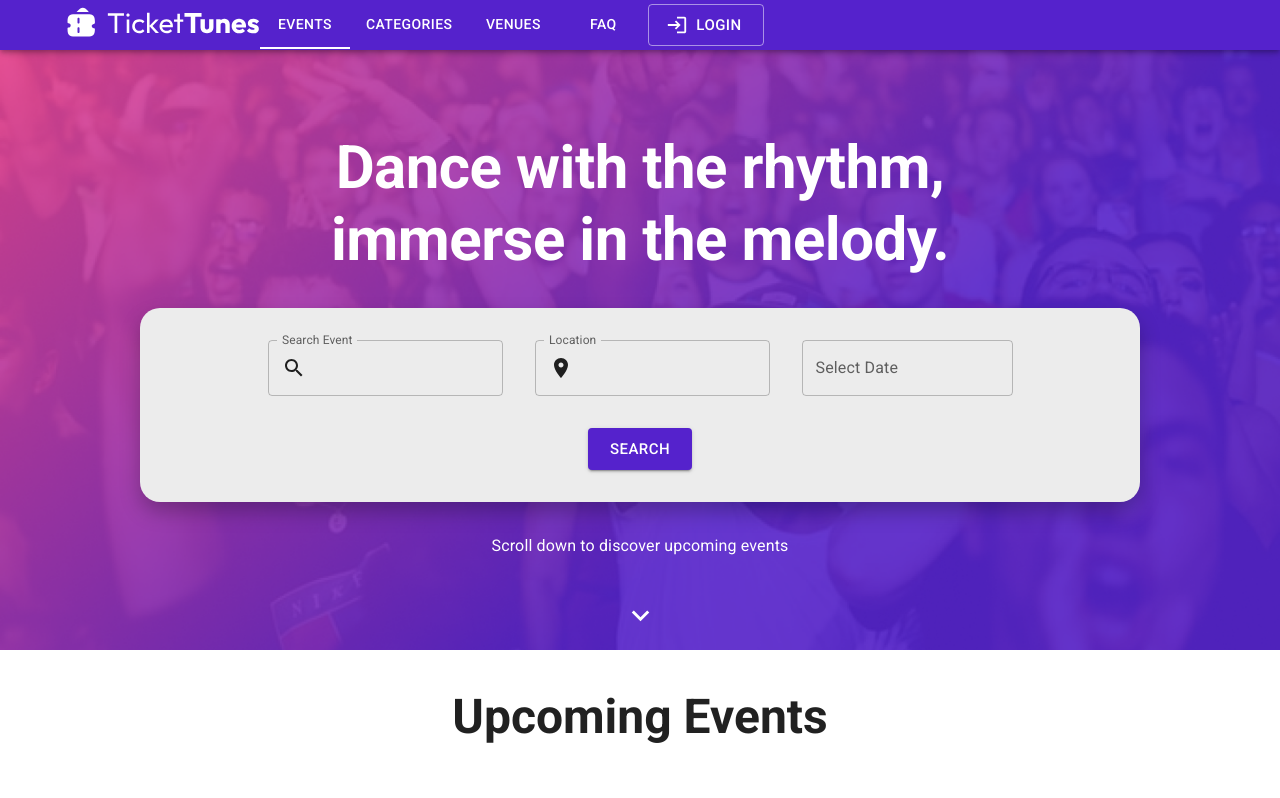
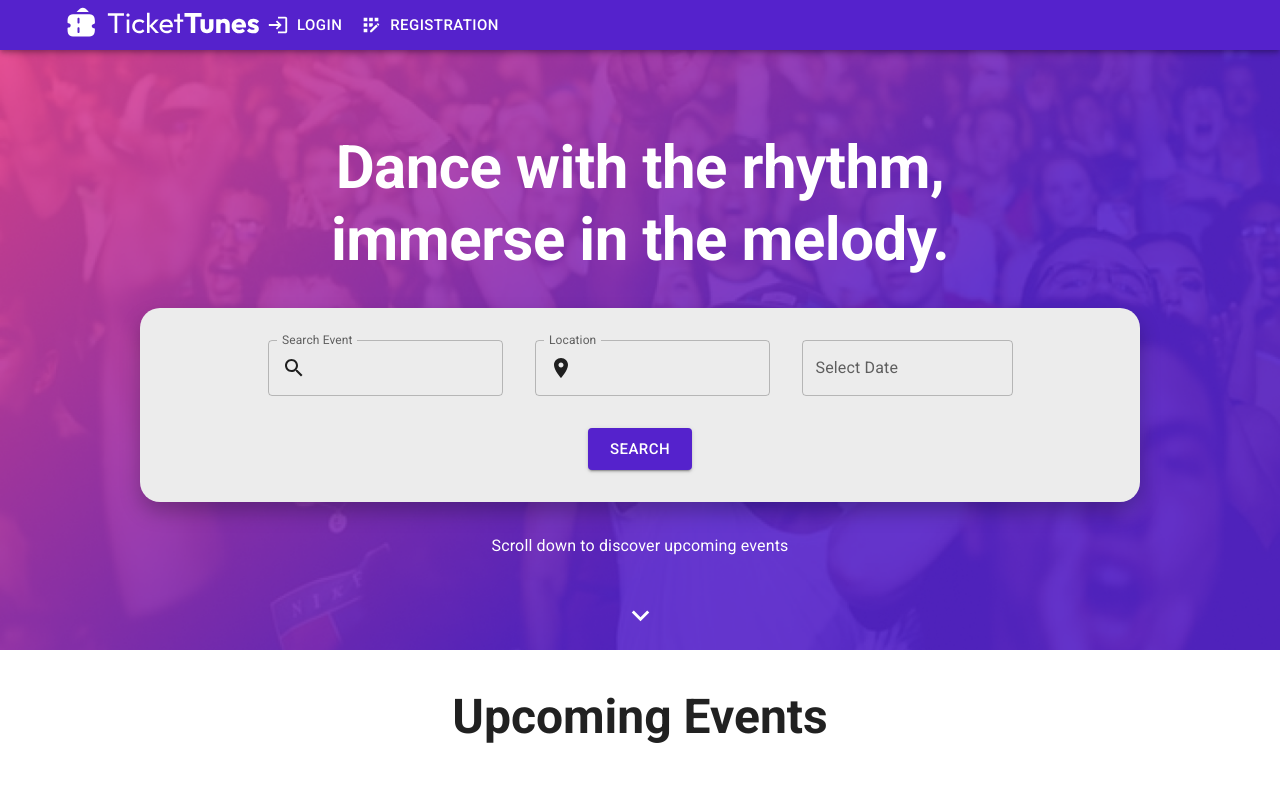
Before and after one commit to amelia-chew-2022/CS203-Project, a React (Create React App) app in the folder frontend/: page / in a window 1280 px wide. Shown: the top 798 px of the page. Built offline with nearby package versions, Linux system fonts and the light colour scheme.

Commit message:
added frontend validation for recaptcha

```diff
--- a/frontend/package.json
+++ b/frontend/package.json
@@ -25,7 +25,7 @@
     "react-dom": "^18.2.0",
     "react-google-recaptcha": "^3.1.0",
     "react-icons": "^4.11.0",
-    "react-router-dom": "^6.15.0",
+    "react-router-dom": "^6.17.0",
     "react-scripts": "^5.0.1",
     "react-step-progress-bar": "^1.0.3",
     "styled-components": "^5.3.11",
--- a/frontend/src/components/navigation/NavBar.js
+++ b/frontend/src/components/navigation/NavBar.js
@@ -1,21 +1,14 @@
 import Button from "@mui/material/Button";
 import AppBar from "@mui/material/AppBar";
-import Tabs from "@mui/material/Tabs";
-import Tab from "@mui/material/Tab";
 import Container from '@mui/material/Container';
 import Toolbar from '@mui/material/Toolbar';
 import React from "react";
 import LoginIcon from '@mui/icons-material/Login';
+import AppRegistrationIcon from '@mui/icons-material/AppRegistration';
 import { Link } from "react-router-dom";
 import Logo from "../../assets/applogo.svg";
 
 const NavBar = ({ authenticated = false }) => {
-    const [value, setValue] = React.useState(0); // The currently selected tab index
-
-    const handleChange = (event, newValue) => {
-      setValue(newValue);
-    };
-
     return (
         <AppBar
             sx={{
@@ -35,53 +28,23 @@ const NavBar = ({ authenticated = false }) => {
             <img src={Logo} alt="Logo"/>
             </Link>
 
-            <Tabs
-                    value={value}
-                    onChange={handleChange}
-                    textColor="secondary"
-                    indicatorColor="secondary"
-                >
-
-                <Tab
-                    label="Events"
-                    sx={{
-                        color: "white"
-                    }}
-                />
-
-                <Tab
-                    label="Categories"
-                    sx={{
-                        color: "white"
-                    }}
-                />
-
-                <Tab
-                    label="Venues"
-                    sx={{
-                        color: "white"
-                    }}
-                />
-
-                <Tab
-                    label="FAQ"
-                    sx={{
-                        color: "white"
-                    }}
-                />
-
-            </Tabs>
-
             <Link to="/login">
             <Button
-                variant="outlined"
                 size="large"
                 color="secondary"
-                textColor="secondary"
-                indicatorColor="secondary"
                 startIcon={<LoginIcon/>}
             >
                 Login
+            </Button>
+            </Link>
+
+            <Link to="/registration">
+            <Button
+                size="large"
+                color="secondary"
+                startIcon={<AppRegistrationIcon/>}
+            >
+                Registration
             </Button>
             </Link>
             </Toolbar>
--- a/frontend/src/pages/Home.js
+++ b/frontend/src/pages/Home.js
@@ -3,7 +3,6 @@ import NavBar from "../components/navigation/NavBar";
 import FieldsRow from "../components/form/FieldsRow";
 import SearchBox from "../components/home/SearchBox";
 import Cards from "../components/home/Cards";
-import Button from "@mui/material/Button";
 import * as React from 'react';
 import Typography from "@mui/material/Typography";
 import CssBaseline from '@mui/material/CssBaseline';
@@ -89,12 +88,6 @@ const Home = () => {
             {/* cards */}
             <Cards/>
 
-            <FieldsRow>
-                <Button variant="outlined" size="large">
-                    Load More
-                </Button>
-            </FieldsRow>
-
             <Footer/>
         </Fragment>
     );
--- a/frontend/src/pages/Login.js
+++ b/frontend/src/pages/Login.js
@@ -24,25 +24,34 @@ const Login = () => {
     const [password, setPassword] = React.useState('');
     const [usernameError, setUsernameError] = React.useState(false);
     const [passwordError, setPasswordError] = React.useState(false);
+    const [isCaptchaVerified, setCaptchaVerified] = React.useState(false);
     const navigate = useNavigate();
 
     const handleUsernameChange = (event) => {
         const usernameValue = event.target.value;
         setUsername(usernameValue);
-        // Check if username is empty and set error state accordingly
         setUsernameError(usernameValue === '');
     };
 
     const handlePasswordChange = (event) => {
         const passwordValue = event.target.value;
         setPassword(passwordValue);
-        // Check if password is empty and set error state accordingly
         setPasswordError(passwordValue === '');
+    };
+
+    const handleCaptchaChange = (value) => {
+        console.log("Captcha value:", value);
+        setCaptchaVerified(true);
     };
 
     const handleSubmit = (event) => {
         event.preventDefault();
-        // Check if username and password are empty before submitting
+
+        if (!isCaptchaVerified) {
+            console.log("Please complete the ReCAPTCHA");
+            return;
+        }
+
         if (username === '' || password === '') {
             setUsernameError(username === '');
             setPasswordError(password === '');
@@ -51,7 +60,7 @@ const Login = () => {
             let authHeader = window.btoa(username + ':' + password);
             let user = {'username': username, 'authHeader': authHeader};
             localStorage.setItem('user', JSON.stringify(user));
-            navigate('/eventinfo');
+            navigate('/');
         }
     };
 
@@ -101,7 +110,7 @@ const Login = () => {
                         error={passwordError}
                         helperText={passwordError ? 'Password is required' : ''}
                     />
-                    <ReCAPTCHA sitekey="6LdH1UwoAAAAAO8hLo9y8SkrWpKT3W7VR0xHVD3S" onChange={onChange}></ReCAPTCHA>
+                    <ReCAPTCHA sitekey="6LdH1UwoAAAAAO8hLo9y8SkrWpKT3W7VR0xHVD3S" onChange={handleCaptchaChange}></ReCAPTCHA>
                     <FormControlLabel
                         control={<Checkbox value="remember" color="primary" />}
                         label="Remember me"
@@ -111,7 +120,7 @@ const Login = () => {
                         fullWidth
                         variant="contained"
                         sx={{ mt: 3, mb: 2 }}
-                        onClick={handleSubmit}
+                        // onClick={handleSubmit}
                     >
                         Sign In
                     </Button>
```
Also changed, not shown: frontend/src/components/navigation/CustomTabPanel.js (deleted, +0 -16 lines), 1 other file (tests, documents, lock files or other folders).
